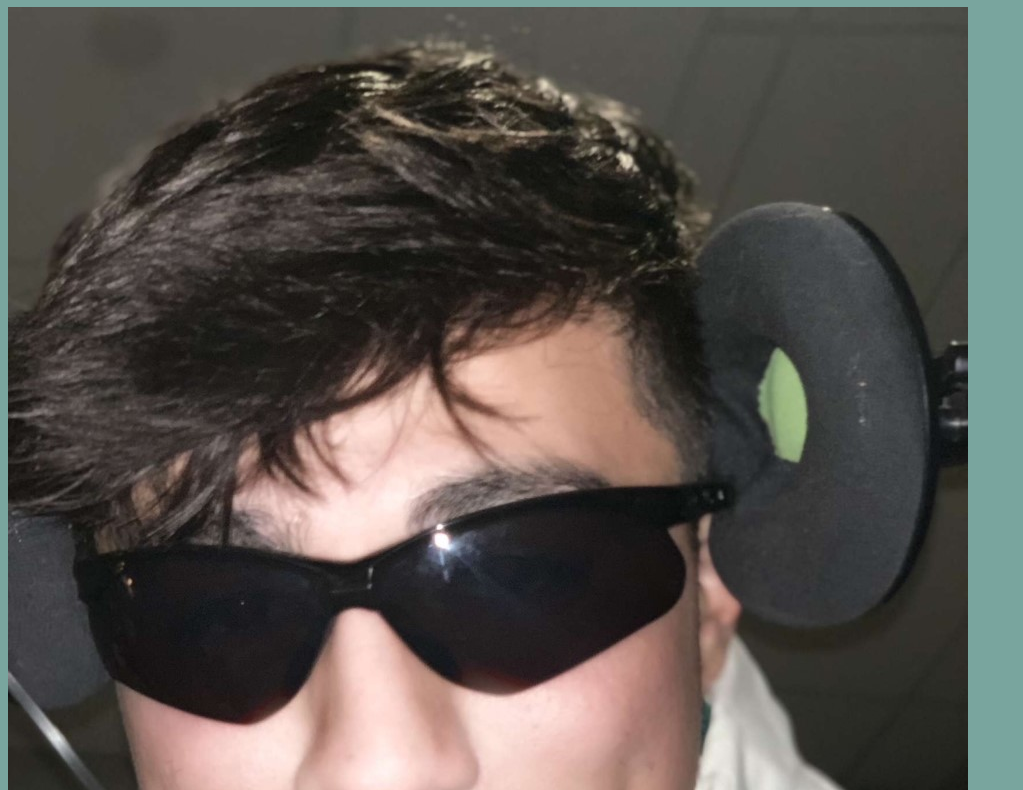
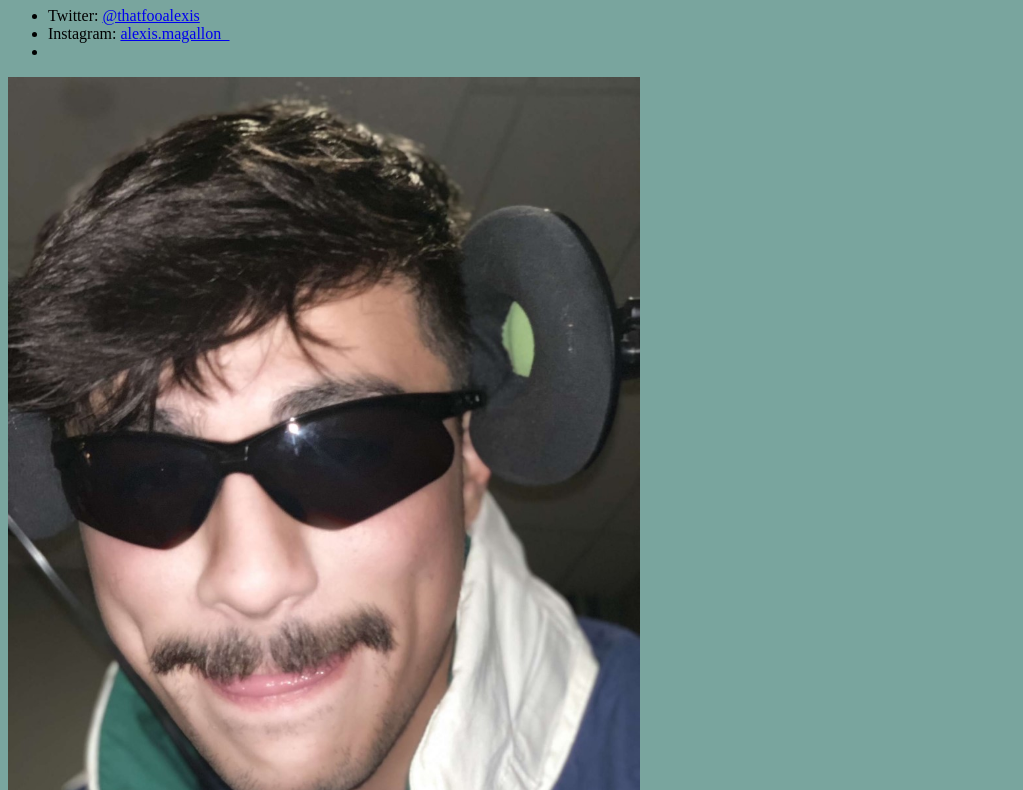
Before and after one commit to amagallon41/amagallon41.github.io, a plain HTML site: page index.html in a window 1280 px wide. Shown: the part 73-863 px from the top of the page, without its empty margins (0-1023 px from the left). Drawn offline with Linux system fonts and the light colour scheme.

Commit message:
Apr4_Sammy

```diff
--- a/index.html
+++ b/index.html
@@ -12,6 +12,14 @@
 <body>
     <h1>Alexis Magallon</h1>
 
+<section>
+<ul>
+<li>Twitter: <a href="https://twitter.com/thatfooalexis">@thatfooalexis</a></li>
+<li>Instagram: <a href="https://www.instagram.com/alexis.magallon_/">alexis.magallon_</a></li>
+<li></li>
+</ul>
+</section>
+
     <img src="Yeeerr.jpg" alt="Alexis Magallon">
 
 </body>
--- a/style.css
+++ b/style.css
@@ -1,3 +1,7 @@
 body{
     background: rgb(121, 165, 158);
 }
+
+img {
+    width: 50%;
+}
```
